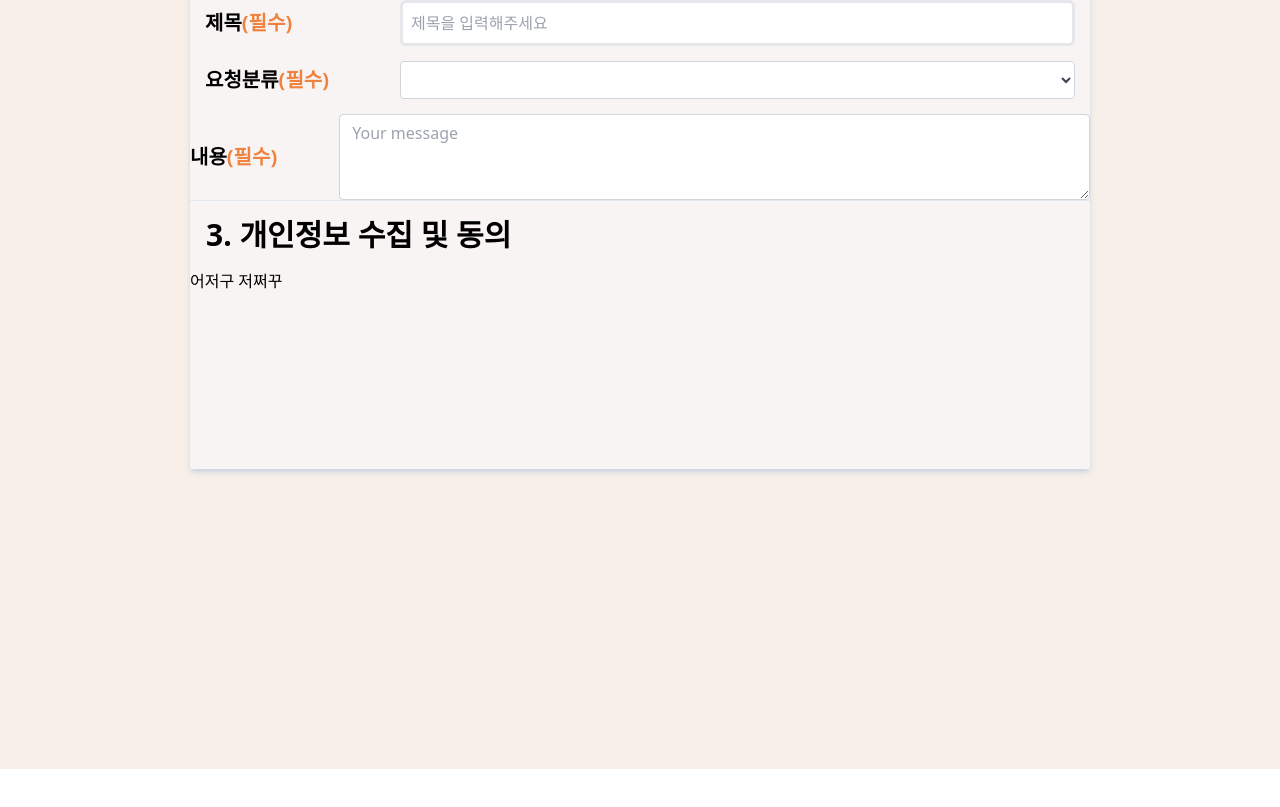
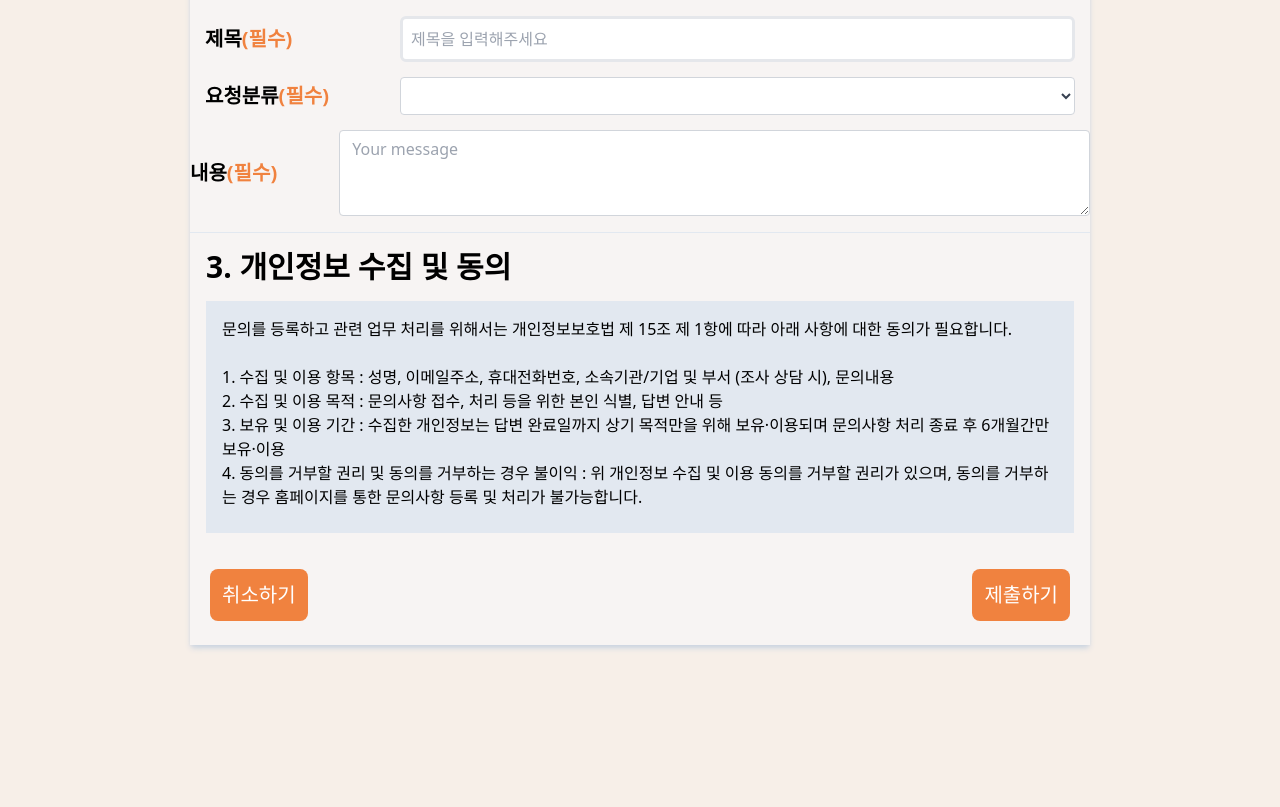
Before and after one commit to osamhack2022/WEB_WeAreInTheArmy_ArmyWorkNavy, a React (Vite) app in the folder WEB_FE/React_WeAreInTheArmy/: page /absproxy/5173/apply in a window 1280 px wide. Shown: the part 771-1578 px from the top of the page. Before the commit the page ends 1540 px from the top, so only its background shows below. Built offline with nearby package versions, Linux system fonts and the light colour scheme.

Commit message:
apply template

```diff
--- a/WEB_FE/React_WeAreInTheArmy/src/components/Templates/Apply/ApplyTemplate.tsx
+++ b/WEB_FE/React_WeAreInTheArmy/src/components/Templates/Apply/ApplyTemplate.tsx
@@ -1,3 +1,4 @@
+import Button from 'src/components/UI/Button';
 import {
   useApplyDataState,
   useDefaultInformationState,
@@ -19,12 +20,16 @@ export default function ApplyTemplate() {
         title="대민지원 신청 양식"
         subTitle="아래 양식을 작성해주세요"
       />
-      <span className="w-full p-0.5 bg-slate-200 my-5"></span>
+      <span className="w-full p-0.5 bg-slate-200 my-5" />
       <FlexContainer className="flex-col w-full divide-y divide-slate-200">
         <DefaultInformationForm />
         <ApplyDataForm />
         <AgreePersonData />
       </FlexContainer>
+      <FlexContainer className="my-5 justify-between w-full px-5">
+        <Button size="lg">취소하기</Button>
+        <Button size="lg">제출하기</Button>
+      </FlexContainer>
     </Paper>
   );
 }
--- a/WEB_FE/React_WeAreInTheArmy/src/components/Templates/Apply/organism/AgreePersonData.tsx
+++ b/WEB_FE/React_WeAreInTheArmy/src/components/Templates/Apply/organism/AgreePersonData.tsx
@@ -3,12 +3,24 @@ import Text from '../../../UI/Text';
 
 export default function AgreePersonData() {
   return (
-    <div>
+    <div className="mb-4">
       <Text size="text-3xl" className="font-bold p-4">
         3. 개인정보 수집 및 동의
       </Text>
-      <FlexContainer className="flex-col h-[200px] justify-between">
-        <p>어저구 저쩌꾸</p>
+      <FlexContainer className="box-content mx-4 p-4 flex-col h-[200px] bg-slate-200">
+        <p>
+          문의를 등록하고 관련 업무 처리를 위해서는 개인정보보호법 제 15조 제
+          1항에 따라 아래 사항에 대한 동의가 필요합니다. <br /> <br />
+          1. 수집 및 이용 항목 : 성명, 이메일주소, 휴대전화번호, 소속기관/기업
+          및 부서 (조사 상담 시), 문의내용 <br />
+          2. 수집 및 이용 목적 : 문의사항 접수, 처리 등을 위한 본인 식별, 답변
+          안내 등 <br />
+          3. 보유 및 이용 기간 : 수집한 개인정보는 답변 완료일까지 상기 목적만을
+          위해 보유·이용되며 문의사항 처리 종료 후 6개월간만 보유·이용 <br />
+          4. 동의를 거부할 권리 및 동의를 거부하는 경우 불이익 : 위 개인정보
+          수집 및 이용 동의를 거부할 권리가 있으며, 동의를 거부하는 경우
+          홈페이지를 통한 문의사항 등록 및 처리가 불가능합니다.
+        </p>
       </FlexContainer>
     </div>
   );
--- a/WEB_FE/React_WeAreInTheArmy/src/components/Templates/Apply/organism/ApplyDataForm.tsx
+++ b/WEB_FE/React_WeAreInTheArmy/src/components/Templates/Apply/organism/ApplyDataForm.tsx
@@ -18,7 +18,7 @@ export default function ApplyDataForm() {
     dispatch({ type: 'SET_DESCRIPTION', description: value });
 
   return (
-    <div>
+    <div className="mb-4">
       <Text size="text-3xl" className="font-bold p-4">
         2. 신청 내용
       </Text>
--- a/WEB_FE/React_WeAreInTheArmy/src/components/Templates/Apply/organism/DefaultInformationForm.tsx
+++ b/WEB_FE/React_WeAreInTheArmy/src/components/Templates/Apply/organism/DefaultInformationForm.tsx
@@ -14,7 +14,7 @@ export default function DefaultInformationForm() {
   const setLocation = (value: string) =>
     dispatch({ type: 'SET_LOCATION', location: value });
   return (
-    <div>
+    <div className="mb-4">
       <Text size="text-3xl" className="font-bold p-4">
         1. 기본 정보
       </Text>
```
